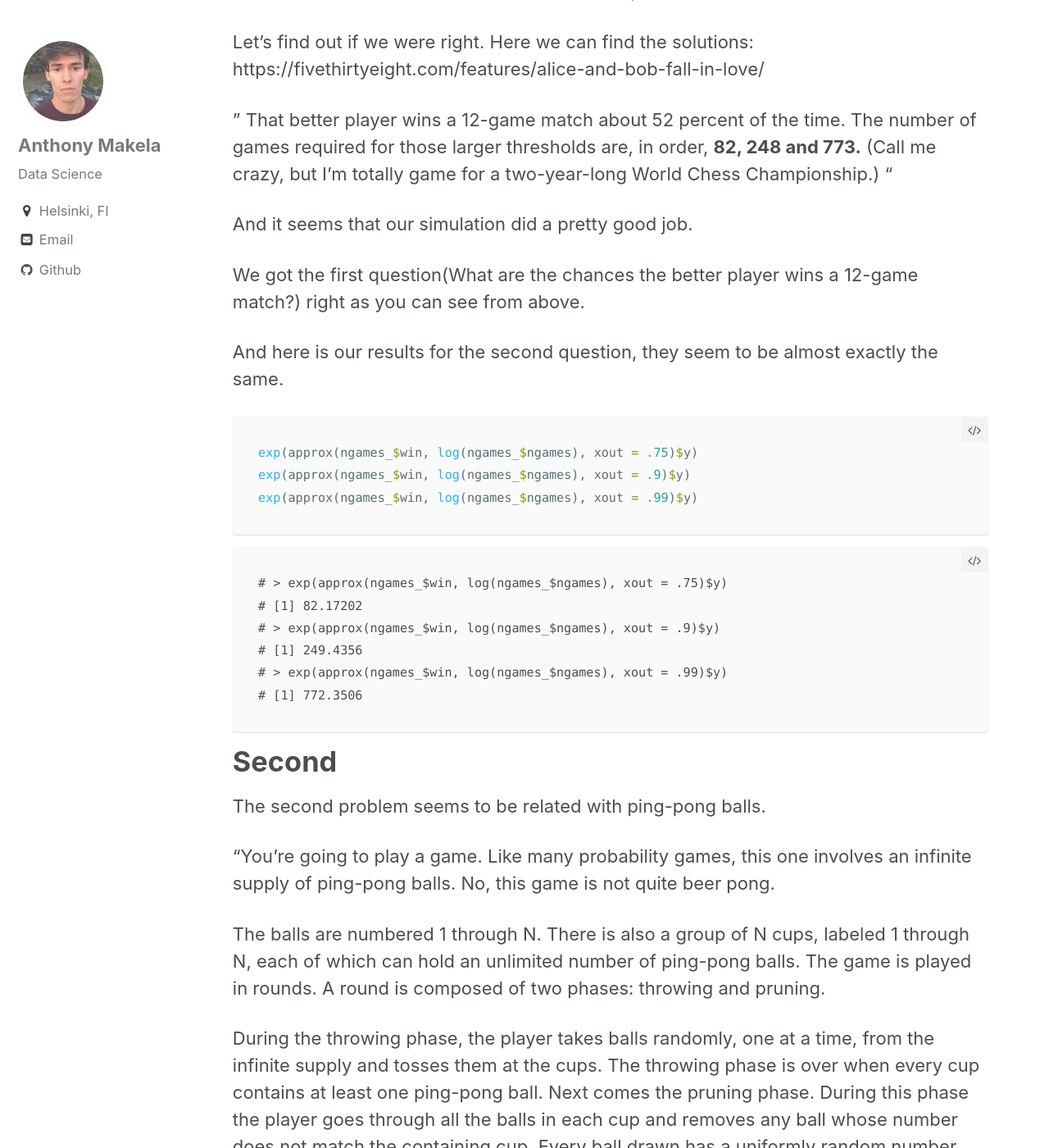
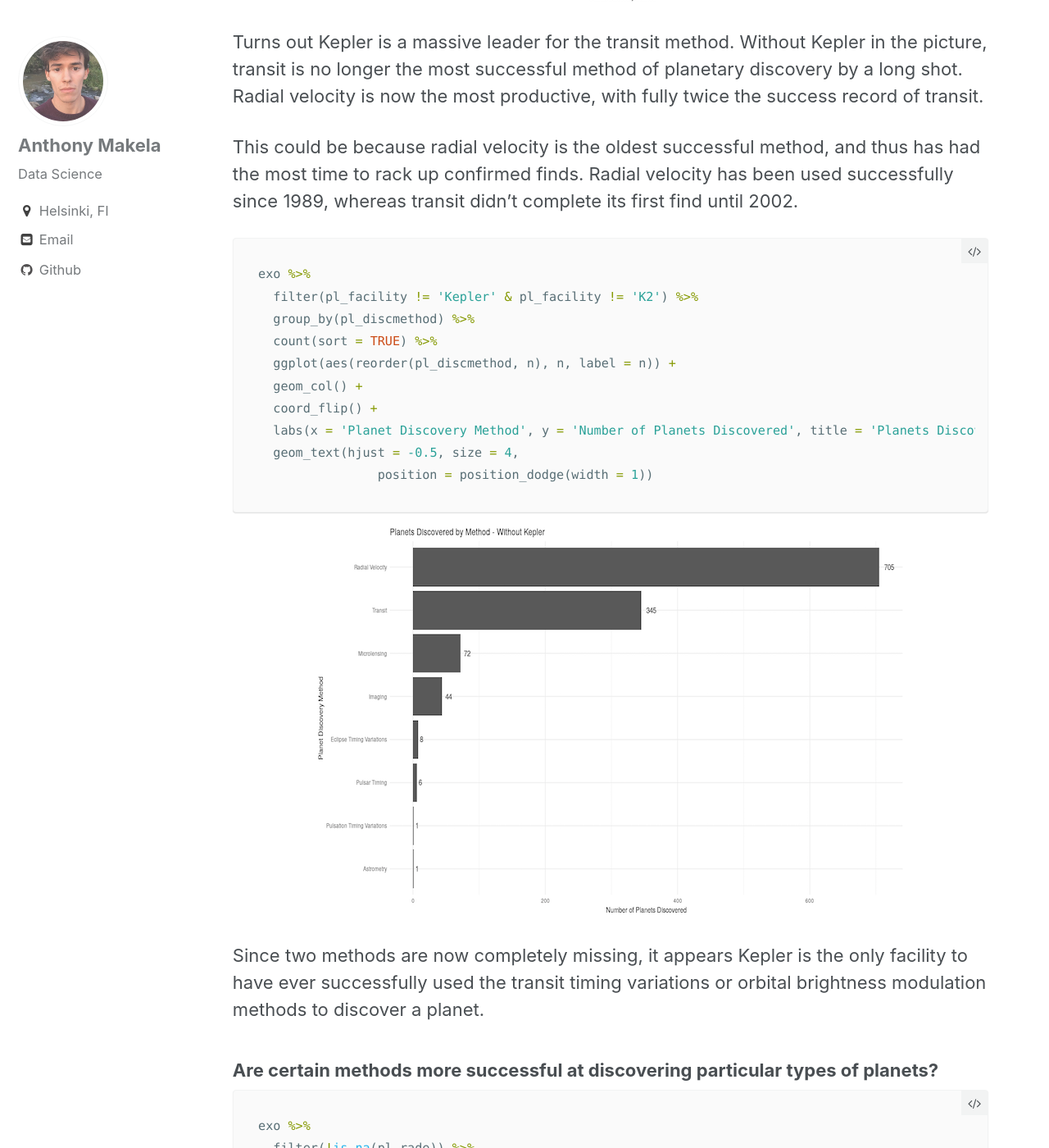
Before and after one commit to anthonymakela/anthonymakela.github.io, a Jekyll site: the page built from _posts/2019-01-01-Analysis-On-Exoplanets.md, in a window 1280 px wide and 1400 px high, scrolled down 7978 px. Shown: the whole window at 82% size. Built offline with Jekyll 4.4.1, drawn with Linux system fonts in a browser that asks for light colours; nearby versions of some CDN libraries; some of the changed text lies outside the part shown.

Commit message:
Exoplanets

````diff
--- a/_posts/2019-01-01-Analysis-On-Exoplanets.md
+++ b/_posts/2019-01-01-Analysis-On-Exoplanets.md
@@ -200,121 +200,79 @@ exo %>%
 
 </div>
 
-Let's find out if we were right. Here we can find the solutions: https://fivethirtyeight.com/features/alice-and-bob-fall-in-love/
+Turns out Kepler is a massive leader for the transit method. Without Kepler in the picture, transit is no longer the most successful method of planetary discovery by a long shot. Radial velocity is now the most productive, with fully twice the success record of transit.
 
-" That better player wins a 12-game match about 52 percent of the time. The number of games required for those larger thresholds are, in order, **82, 248 and 773.** (Call me crazy, but I’m totally game for a two-year-long World Chess Championship.) "
-
-And it seems that our simulation did a pretty good job.
-
-We got the first question(What are the chances the better player wins a 12-game match?) right as you can see from above.
-
-And here is our results for the second question, they seem to be almost exactly the same.
+This could be because radial velocity is the oldest successful method, and thus has had the most time to rack up confirmed finds. Radial velocity has been used successfully since 1989, whereas transit didn't complete its first find until 2002.
 
 ``` r
-exp(approx(ngames_$win, log(ngames_$ngames), xout = .75)$y)
-exp(approx(ngames_$win, log(ngames_$ngames), xout = .9)$y)
-exp(approx(ngames_$win, log(ngames_$ngames), xout = .99)$y)
-```
-
-
-```
-# > exp(approx(ngames_$win, log(ngames_$ngames), xout = .75)$y)
-# [1] 82.17202
-# > exp(approx(ngames_$win, log(ngames_$ngames), xout = .9)$y)
-# [1] 249.4356
-# > exp(approx(ngames_$win, log(ngames_$ngames), xout = .99)$y)
-# [1] 772.3506
-```
-
-
-# Second
-
-The second problem seems to be related with ping-pong balls.
-
-"You’re going to play a game. Like many probability games, this one involves an infinite supply of ping-pong balls. No, this game is not quite beer pong.
-
-The balls are numbered 1 through N. There is also a group of N cups, labeled 1 through N, each of which can hold an unlimited number of ping-pong balls. The game is played in rounds. A round is composed of two phases: throwing and pruning.
-
-During the throwing phase, the player takes balls randomly, one at a time, from the infinite supply and tosses them at the cups. The throwing phase is over when every cup contains at least one ping-pong ball.
-Next comes the pruning phase. During this phase the player goes through all the balls in each cup and removes any ball whose number does not match the containing cup.
-Every ball drawn has a uniformly random number, every ball lands in a uniformly random cup, and every throw lands in some cup. The game is over when, after a round is completed, there are no empty cups.
-
-How many rounds would you expect to need to play to finish this game? How many balls would you expect to need to draw and throw to finish this game?"
-
-Let's first create an function to simulate a game.
-
-
-``` r
-simulate_game <- function(N) {
-
-  # Row = ball, Col = cup
-  m <- matrix(0L, nrow = N, ncol = N)
-
-  rounds <- 0L
-  balls <- 0L
-
-  while (any(colSums(m) == 0)) {
-    rounds <- rounds + 1L
-    while (any(colSums(m) == 0)) {
-      balls <- balls + 1L
-      ball <- sample.int(N, 1)
-      cup <- sample.int(N, 1)
-
-      m[ball, cup] <- m[ball, cup] + 1L
-    }
-
-    # Empty non diagonal cups
-    m[lower.tri(m)] <- 0L
-    m[upper.tri(m)] <- 0L
-  }
-
-  list(rounds, balls)
-}
-```
-
-Now we can generate all the games and create an graph. The results should be so that while the number of throws required grows roughly quadratically, the number of rounds required grows roughly linearly.
-
-``` r
-games <- crossing(N = seq(3, 25, 3),
-                   game = 1:1e3) %>%
-  mutate(result = map(N, simulate_game),
-         rounds = map_int(result, 1),
-         balls = map_int(result, 2))
-```
-
-Here we can see that the number of throws required grows quadratically.
-
-``` r
-games %>%
-  group_by(N) %>%
-  summarize(rounds = mean(rounds),
-            balls = mean(balls)) %>%
-  ggplot(aes(N, balls)) +
-  geom_line()
+exo %>%
+  filter(pl_facility != 'Kepler' & pl_facility != 'K2') %>%
+  group_by(pl_discmethod) %>%
+  count(sort = TRUE) %>%
+  ggplot(aes(reorder(pl_discmethod, n), n, label = n)) +
+  geom_col() +
+  coord_flip() +
+  labs(x = 'Planet Discovery Method', y = 'Number of Planets Discovered', title = 'Planets Discovered by Method - Without Kepler') +
+  geom_text(hjust = -0.5, size = 4,
+                position = position_dodge(width = 1))
 ```
 
 <div style="text-align:center" markdown="1">
 
-![Differencing]({{ base_path }}/images/Rplot01.png)
+![Differencing]({{ base_path }}/images/keplerw.png)
 
 </div>
 
-And this plot illustrates how the expected number of rounds increases as the number of cups (and the number of numbers on the balls) increases — **roughly linearly**
+Since two methods are now completely missing, it appears Kepler is the only facility to have ever successfully used the transit timing variations or orbital brightness modulation methods to discover a planet.
+
+### Are certain methods more successful at discovering particular types of planets?
 
 ``` r
-games %>%
-  group_by(N) %>%
-  summarize(rounds = mean(rounds),
-            balls = mean(balls)) %>%
-  ggplot(aes(N, rounds)) +
-  geom_line()
+exo %>%
+  filter(!is.na(pl_rade)) %>%
+  group_by(pl_discmethod) %>%
+  summarize(mean_rad = mean(pl_rade)) %>%
+  ggplot(aes(reorder(pl_discmethod, mean_rad), mean_rad, label = round(mean_rad, 2))) +
+  geom_col() +
+  coord_flip() +
+  geom_text(hjust = -0.2, size = 3.5,
+            position = position_dodge(width = 1)) +
+  labs(x = 'Average Radius of Discovered Planets (Number of Earths)', y = 'Planet Discovery Method', title = 'Planet Radius by Discovery Method')
 ```
 
 <div style="text-align:center" markdown="1">
 
-![Differencing]({{ base_path }}/images/linear.png)
+![Differencing]({{ base_path }}/images/avg_rad.png)
 
 </div>
+
+
+As expected, imaging is best at discovering larger planets.
+
+Interestingly, transit generally discovers larger planets than transit timing variations. It's possible that once the first planet is discovered helping find smaller planets.
+
+Note: Some methods are missing because no radius data is available for the planets they've discovered.
+
+``` r
+exo %>%
+  filter(!is.na(pl_rade)) %>%
+  group_by(pl_locale) %>%
+  summarize(mean_rad = mean(pl_rade)) %>%
+  ggplot(aes(reorder(pl_locale, mean_rad), mean_rad, label = round(mean_rad, 2))) +
+  geom_col() +
+  coord_flip() +
+  geom_text(hjust = -0.2, size = 3.5,
+            position = position_dodge(width = 1)) +
+  labs(x = 'Average Radius of Discovered Planets (Number of Earths)', y = 'Facility Locale', title = 'Planet Radius by Locale')
+```
+
+<div style="text-align:center" markdown="1">
+
+![Differencing]({{ base_path }}/images/rad_locale.png)
+
+</div>
+
+Also not surprisingly, space telescopes are better at discovering smaller planets than ground-based telescopes. Because space telescopes avoid atmosphere-induced errors, they're more precise, accurate, and consistent than ground-based telescopes.
 
 
 ### Summary
````
Also changed, not shown: images/avg_rad.png (added), images/keplerw.png (added), images/rad_locale.png (added), 2 other files.
